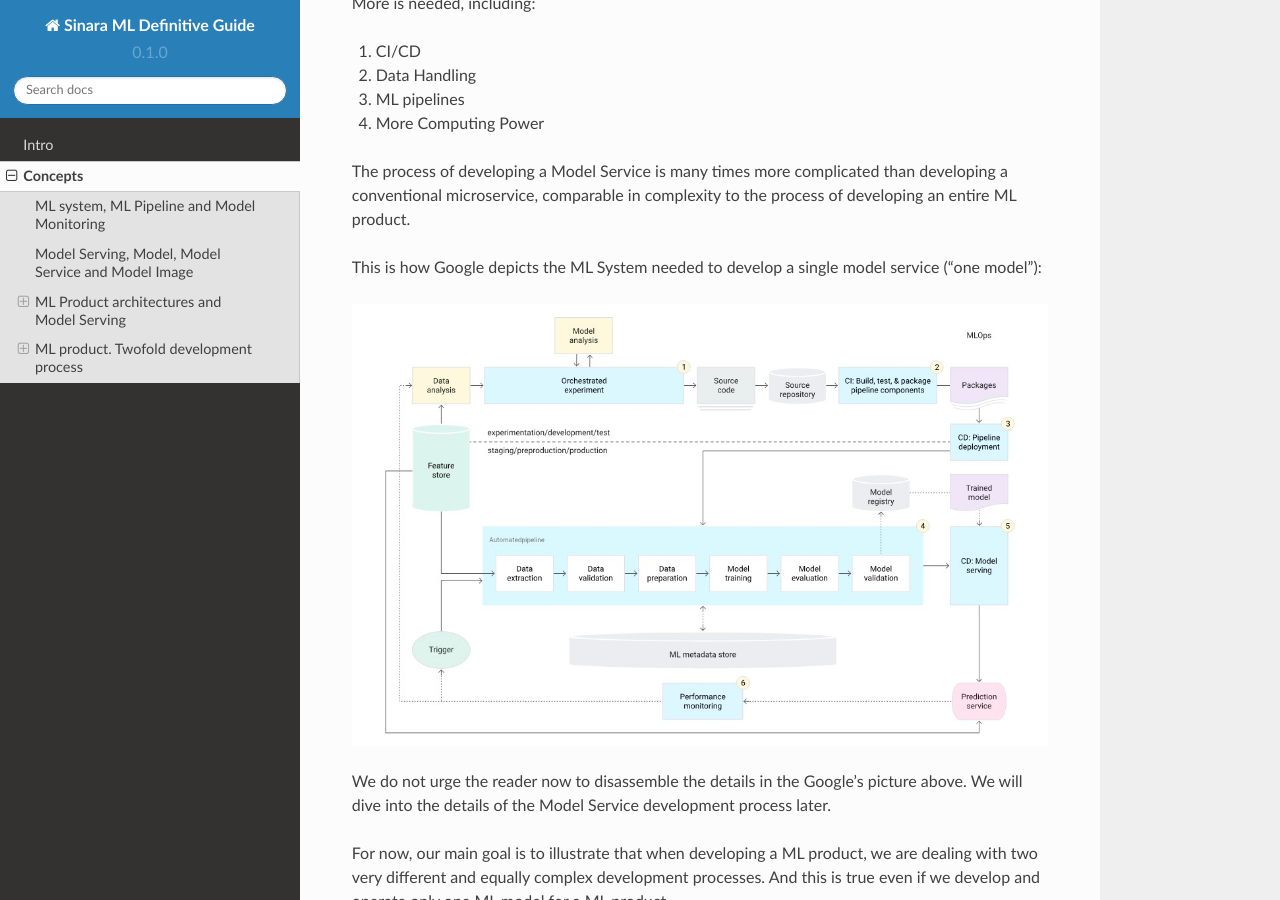
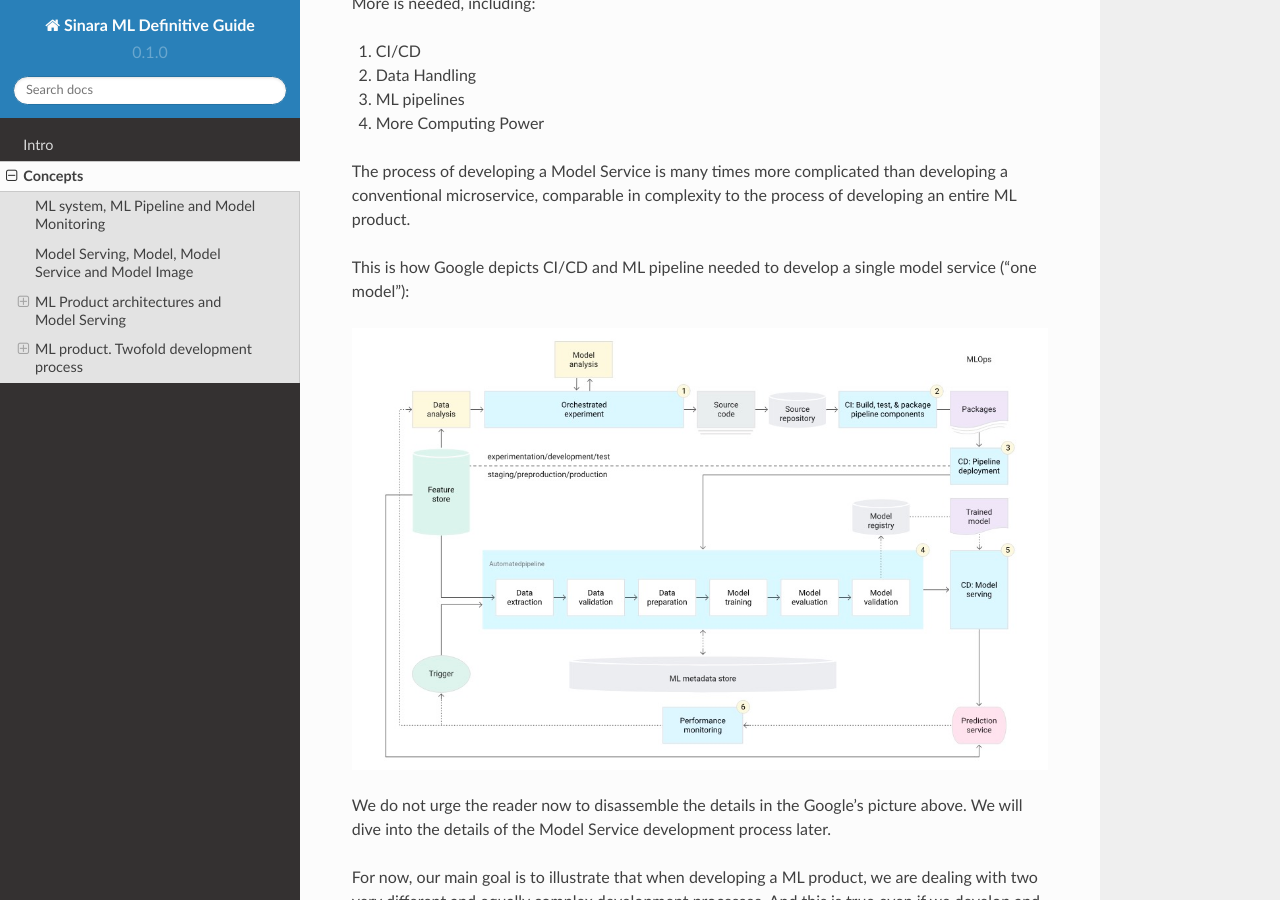
Before and after one commit to 4-DS/SinaraML-Def-Guide, a Sphinx documentation site: the page built from docs/source/concepts.rst, in a window 1280 px wide and 900 px high, scrolled down 6202 px. Built offline with Sphinx 7.4.7 and the Read the Docs theme 2.0.0, drawn with Linux system fonts in a browser that asks for light colours.

Commit message:
Update concepts.rst

```diff
--- a/docs/source/concepts.rst
+++ b/docs/source/concepts.rst
@@ -123,7 +123,7 @@ More is needed, including:
 
 The process of developing a Model Service is many times more complicated than developing a conventional microservice, comparable in complexity to the process of developing an entire ML product.
 
-This is how Google depicts the ML System needed to develop a single model service ("one model"):
+This is how Google depicts CI/CD and ML pipeline needed to develop a single model service ("one model"):
 
 .. image:: google_ml_pipeline_and_cicd.jpeg
 
```
